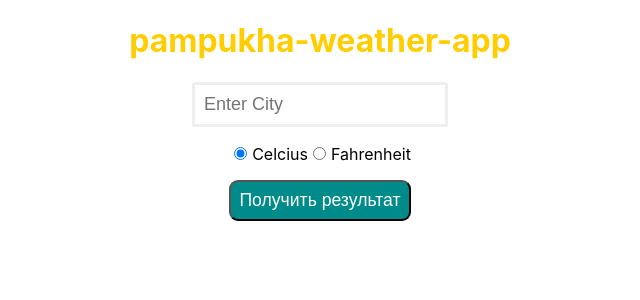
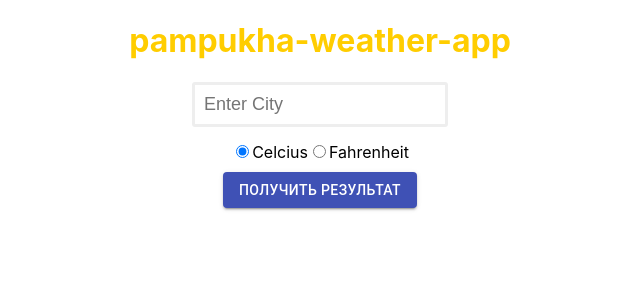
Before and after one commit to pampukhaleo/weatherApp, a React (Create React App) app: page / in a window 1280 px wide. Shown: the top 300 px of the page, without its empty margins (320-960 px from the left). Built offline with nearby package versions, Linux system fonts and the light colour scheme.

Commit message:
material-ui

```diff
--- a/package.json
+++ b/package.json
@@ -3,6 +3,7 @@
   "version": "0.1.0",
   "private": true,
   "dependencies": {
+    "@material-ui/core": "^4.8.3",
     "@testing-library/jest-dom": "^4.2.4",
     "@testing-library/react": "^9.4.0",
     "@testing-library/user-event": "^7.2.1",
--- a/src/Components/Forecast.js
+++ b/src/Components/Forecast.js
@@ -1,6 +1,7 @@
 import React, {useState} from 'react';
 import Conditions from "./Conditions";
 import s from './Forecast.module.css';
+import Button from "@material-ui/core/Button";
 
 
 
@@ -85,8 +86,11 @@ const Forecast = () => {
                     />
                     Fahrenheit
                 </label>
-                <button type="submit" className={s.Button}>Получить результат</button>
+                <Button type="submit" variant="contained" color="primary" style={{display: "block", margin: "10px auto"}}>
+                    Получить результат
+                </Button>
             </form>
+            {/*<ContainedButtons/>*/}
         </div>
     )
 }
--- a/src/Components/Forecast.module.css
+++ b/src/Components/Forecast.module.css
@@ -24,15 +24,12 @@ h1 {
 }
 .Radio {
     font-size: small;
-    margin: 5px
 }
-.Button {
-    display: block;
-    padding: .5rem;
-    font-size: 1.1em;
-    background: darkcyan;
-    border-radius: 9px;
-    color: white;
-    cursor: pointer;
-    margin: 15px auto;
-}
+/*.Button {*/
+/*    padding: .5rem;*/
+/*    font-size: 1.1em;*/
+/*    background: darkcyan;*/
+/*    border-radius: 9px;*/
+/*    color: white;*/
+/*    cursor: pointer;*/
+/*}*/
```
Also changed, not shown: 1 other file (tests, documents, lock files or other folders).
